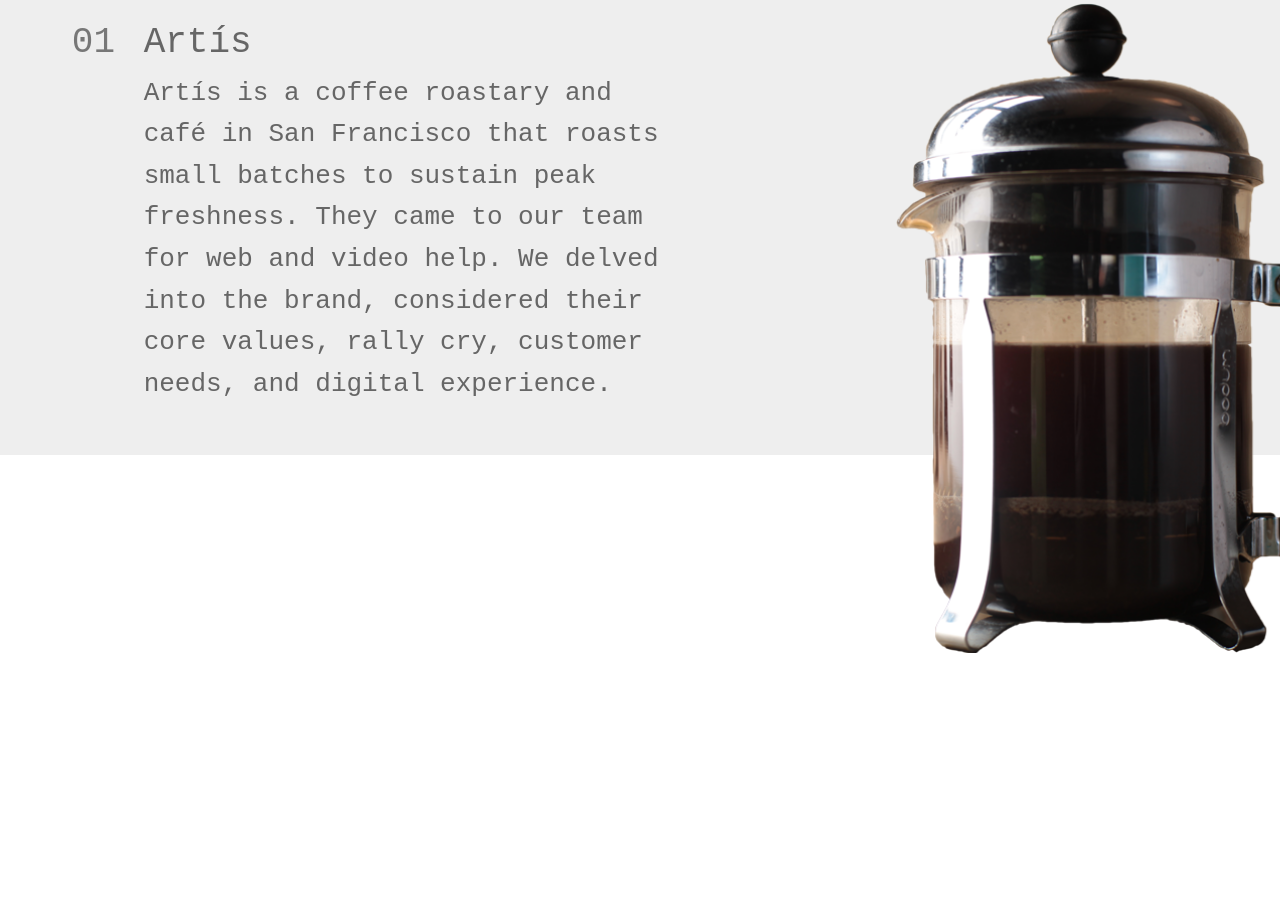
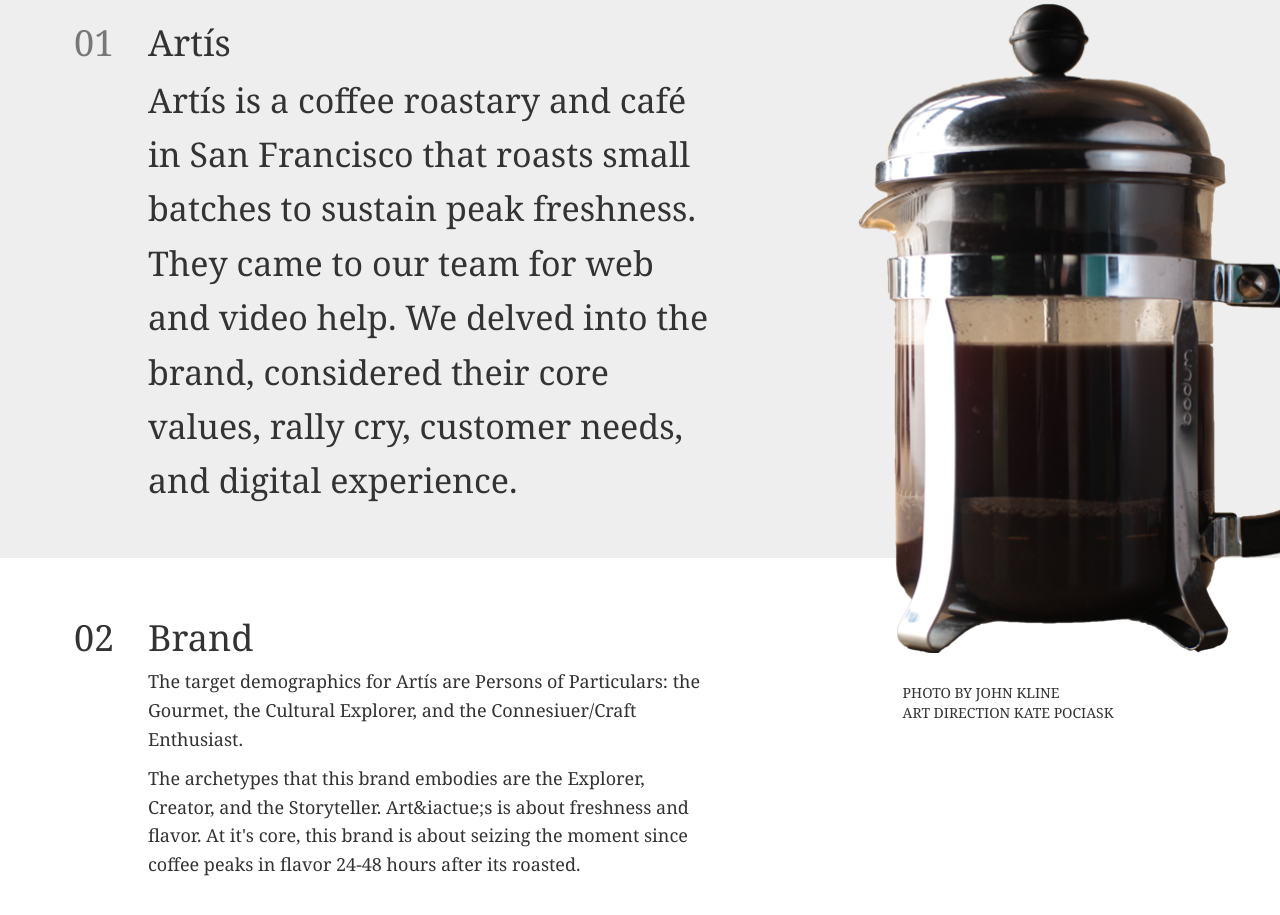
Before and after one commit to kjpociask/artis-case-study, a plain HTML site: page index.html in a window 1280 px wide. Shown: the part 581-1496 px from the top of the page. Before the commit the page ends 1234 px from the top, so only its background shows below. Drawn offline with Linux system fonts and the light colour scheme.

Commit message:
attrib and brand copy

```diff
--- a/css/application.css
+++ b/css/application.css
@@ -1,5 +1,5 @@
 body {
-  font-family: 'FilosofiaRegular', monospace;
+  font-family: 'FilosofiaRegular', Georgia;
 }
 
 .absolute {
@@ -15,7 +15,7 @@
 }
 
 .hero {
-  min-height: 544px;
+  height: 544px;
   width: 100vw;
   background: url(../img/hero.jpg) center center;
   background-size: cover;
@@ -54,7 +54,7 @@
 
 /* END HERO */
 
-.count {
+.one .count {
   color: #777;
 }
 
@@ -69,11 +69,10 @@
 
 .card.one {
   background-color: #EEE;
-  color: #666;
 }
 
 .card.one p {
-  font-size: 26px;
+  font-size: 34px;
   line-height: 1.6em;
 }
 
@@ -103,6 +102,11 @@
   height: 650px;
 }
 
+#press .attrib {
+  bottom: -70px;
+  left: 45px;
+}
+
 @media (min-width: 1600px) {
   #press {
     background-size: contain;
@@ -122,8 +126,14 @@
 }
 
 @media (max-width: 675px) {
-  .card.one .col-xs-8 {
+  .card .col-xs-8 {
     padding-left: 30px;
+  }
+}
+
+@media (max-width: 556px) {
+  #press .attrib {
+    bottom: -95px;
   }
 }
 
@@ -132,3 +142,15 @@
     left: 0;
   }
 }
+
+@media (max-width: 430px) {
+  #press .attrib {
+    bottom: -105px;
+  }
+}
+
+@media (max-width: 404px) {
+  #press .attrib {
+    bottom: -135px;
+  }
+}
--- a/index.html
+++ b/index.html
@@ -15,9 +15,13 @@
   </div>
   <div class="card one">
     <div class="card-inner">
-    <div class="absolute right" id="press" style="width: 30%">
+    <div class="absolute right" id="press" style="width: 33%">
+      <div class="absolute attrib">
+        PHOTO BY JOHN KLINE<br />
+        ART DIRECTION KATE POCIASK
+      </div>
     </div>
-    <div style="width: 65%">
+    <div style="width: 67%">
       <div class="row">
         <div class="col-md-1 col-md-offset-1 col-sm-1 col-xs-1">
           <h1 class="count">01</h1>
@@ -41,7 +45,29 @@
   </div>
   </div>
   <div class="card two">
-    <div style="width: 65%">
+    <div style="width: 67%">
+      <div class="row">
+        <div class="col-md-1 col-md-offset-1 col-sm-1 col-xs-1">
+          <h1 class="count">02</h1>
+        </div>
+        <div class="col-md-8 col-sm-8 col-xs-8">
+          <h1>Brand</h1>
+        </div>
+      </div>
+      <div class="row">
+        <div class="col-md-8 col-sm-8 col-md-offset-2 col-sm-offset-1">
+          <p>
+            The target demographics for Art&iacute;s are Persons of Particulars:
+            the Gourmet, the Cultural Explorer, and the Connesiuer/Craft Enthusiast.
+          </p>
+          <p>
+            The archetypes that this brand embodies are the Explorer, Creator, and
+            the Storyteller. Art&iactue;s is about freshness and flavor. At it's
+            core, this brand is about seizing the moment since coffee peaks
+            in flavor 24-48 hours after its roasted.
+          </p>
+        </div>
+      </div>
     </div>
   </div>
 
```
